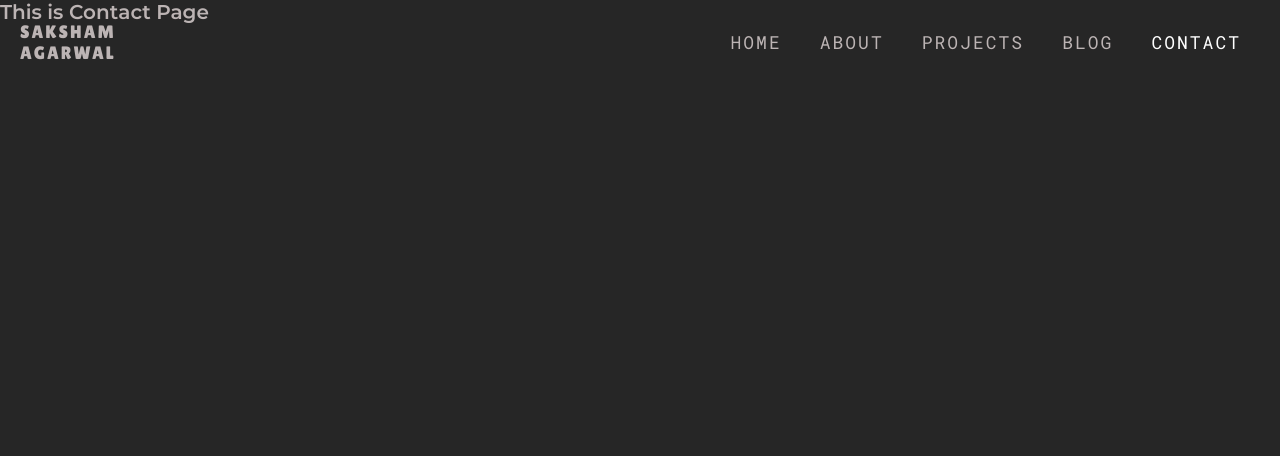
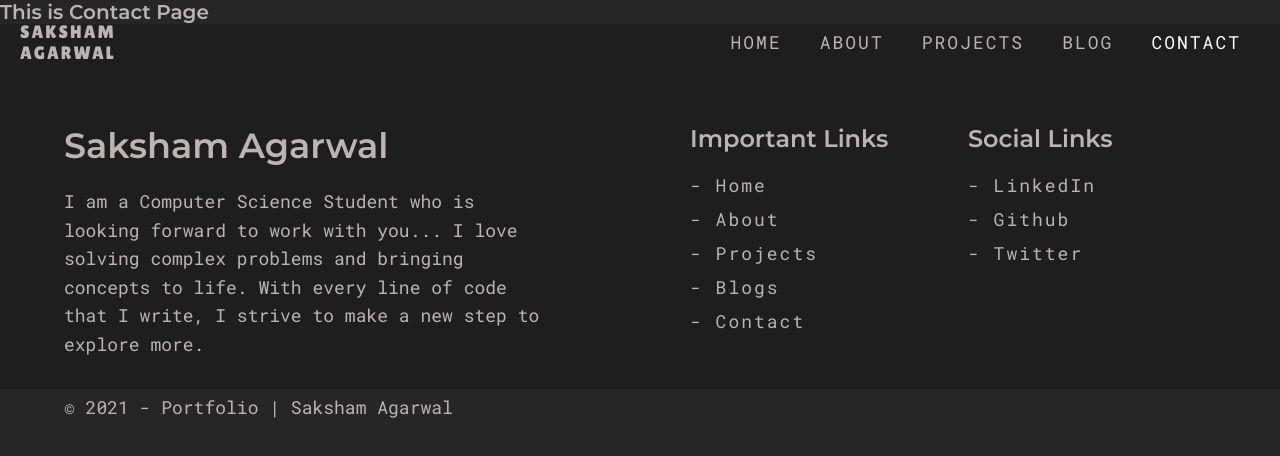
Before and after one commit to skshamagarwal/portfolio, a React (Create React App) app: page /contact in a window 1280 px wide. Shown: the top 456 px of the page. Built offline with nearby package versions, Linux system fonts and the light colour scheme.

Commit message:
Footer and Contact Dialogue on Home added

```diff
--- a/src/App.js
+++ b/src/App.js
@@ -1,5 +1,6 @@
 import React from "react";
 import NavBar from "./components/NavBar";
+import Footer from "./components/Footer";
 import { BrowserRouter as Router, Route, Routes } from "react-router-dom";
 
 import Home from "./pages/Home";
@@ -20,6 +21,7 @@ export default function App() {
           <Route path="/blogs" element={<Blogs />} />
           <Route path="/contact" element={<Contact />} />
         </Routes>
+        <Footer />
       </Router>
     </>
   );
--- /dev/null
+++ b/src/components/Footer.js
@@ -0,0 +1,123 @@
+import React from "react";
+import styled from "styled-components";
+import FooterColumns from "./FooterColumns";
+import PText from "./PText";
+
+const FooterStyles = styled.div`
+  padding-top: 10rem;
+  background-color: var(--deep-dark);
+  .container {
+    display: flex;
+    gap: 3rem;
+    .footer__col1 {
+      flex: 2;
+      padding-right: 10rem;
+      .footer__c1__title {
+        font-size: 3.5rem;
+        margin-bottom: 2rem;
+      }
+      p {
+        font-size: 1.8rem;
+      }
+    }
+    .footer__col2,
+    .footer__col3 {
+      flex: 1;
+    }
+  }
+  .copyright {
+    background-color: var(--dark-bg);
+    margin-top: 3rem;
+    padding: 0.6rem 0;
+    text-align: center;
+    p {
+      display: inline-block;
+      font-size: 1.8rem;
+    }
+  }
+
+  @media only screen and (max-width: 768px) {
+    .container {
+      flex-direction: column;
+      gap: 0rem;
+      & > div {
+          margin-top: 5rem;
+      }
+      .footer__col1 {
+        padding: 0;
+      }
+    }
+  }
+`;
+export default function Footer() {
+  return (
+    <FooterStyles>
+      <div className="container">
+        <div className="footer__col1">
+          <h1 className="footer__c1__title">Saksham Agarwal</h1>
+          <PText>
+            {
+              "I am a Computer Science Student who is looking forward to work with you... I love solving complex problems and bringing concepts to life. With every line of code that I write, I strive to make a new step to explore more."
+            }
+          </PText>
+        </div>
+        <div className="footer__col2">
+          <FooterColumns
+            heading="Important Links"
+            links={[
+              {
+                title: "- Home",
+                path: "/",
+                type: "Link",
+              },
+              {
+                title: "- About",
+                path: "/about",
+                type: "Link",
+              },
+              {
+                title: "- Projects",
+                path: "/projects",
+                type: "Link",
+              },
+              {
+                title: "- Blogs",
+                path: "/blogs",
+                type: "Link",
+              },
+              {
+                title: "- Contact",
+                path: "/contact",
+                type: "Link",
+              },
+            ]}
+          />
+        </div>
+        <div className="footer__col3">
+          <FooterColumns
+            heading="Social Links"
+            links={[
+              {
+                title: "- LinkedIn",
+                path: "https://www.linkedin.com/in/skshamagarwal/",
+              },
+              {
+                title: "- Github",
+                path: "https://github.com/skshamagarwal",
+              },
+              {
+                title: "- Twitter",
+                path: "https://twitter.com/skshamagarwal",
+              },
+            ]}
+          />
+        </div>
+      </div>
+      <div className="copyright">
+        <div className="container">
+          <p> © 2021 - Portfolio | Saksham Agarwal</p>
+        </div>
+      </div>
+    </FooterStyles>
+  );
+}
--- /dev/null
+++ b/src/components/FooterColumns.js
@@ -0,0 +1,60 @@
+import React from "react";
+import { Link } from "react-router-dom";
+import styled from "styled-components";
+
+const ColStyles = styled.div`
+  .heading {
+    font-size: 2.4rem;
+    margin-bottom: 2rem;
+  }
+  ul {
+    li {
+      margin-bottom: 1rem;
+      a {
+        font-size: 1.8rem;
+        letter-spacing: 2px;
+        &:hover {
+            color: var(--white);
+        }
+    }
+    &:hover {
+        transform: scale(1.1);
+    }
+    }
+  }
+`;
+
+export default function FooterColumns({
+  heading = "col heading",
+  links = [
+    {
+      type: "Link",
+      title: "Home",
+      path: "/home",
+    },
+    {
+      type: "Link",
+      title: "About",
+      path: "/about",
+    },
+  ],
+}) {
+  return (
+    <ColStyles>
+      <h1 className="heading">{heading}</h1>
+      <ul>
+        {links.map((item, index) => (
+          <li key={index}>
+            {item.type === "Link" ? (
+              <Link to={item.path}>{item.title}</Link>
+            ) : (
+              <a href={item.path} target="_blank" rel="noreferrar noreferrer">
+                {item.title}
+              </a>
+            )}
+          </li>
+        ))}
+      </ul>
+    </ColStyles>
+  );
+}
--- a/src/components/PText.js
+++ b/src/components/PText.js
@@ -3,7 +3,7 @@ import styled from 'styled-components';
 
 const PStyle = styled.div`
     color: var(--white);
-    width: 80%;
+    width: 100%;
     max-width: 800px;
     margin: 0 auto;
     font-size: 2.2rem;
--- a/src/pages/Home.js
+++ b/src/pages/Home.js
@@ -6,8 +6,8 @@ import Social from "../components/Social";
 
 const HomeStyles = styled.div`
   .hero {
+    min-height: 500px;
     height: 100vh;
-    min-height: 500px;
     width: 100%;
     text-align: center;
     display: flex;
@@ -47,6 +47,23 @@ const HomeStyles = styled.div`
     }
   }
 
+  .contact__banner {
+    padding: 10rem 0;
+    .contact__wrapper {
+      background-color: var(--deep-dark);
+      border-radius: 12px;
+      padding: 5rem 0rem;
+      text-align: center;
+      p {
+        font-size: 1.8rem;
+      }
+      .contact__heading {
+        font-size: 4rem;
+        margin-bottom: 5rem;
+      }
+    }
+  }
+
   @media only screen and (max-width: 768px) {
     .hero__heading {
       font-size: 1.5rem;
@@ -60,6 +77,9 @@ const HomeStyles = styled.div`
           margin: 0.5rem;
         }
       }
+    }
+    .contact__heading {
+      font-size: 1.8rem;
     }
   }
 `;
@@ -77,13 +97,13 @@ export default function Home() {
           <div className="hero__info">
             <PText>
               {
-                "I love bringing concepts to life. With every line of code, I strive to make a new step to explore more."
+                "I am a Computer Science Student who is looking forward to work with you... I love solving complex problems and bringing concepts to life. With every line of code that I write, I strive to make a new step to explore more."
               }
             </PText>
             <div className="buttons">
               <Button
                 btnLink="/projects"
-                btnText="Download Resume"
+                btnText="Download CV"
                 outline={false}
               />
               <Button btnLink="/projects" btnText="Contact" outline={true} />
@@ -91,6 +111,16 @@ export default function Home() {
           </div>
         </div>
       </div>
+
+      <div className="contact__banner">
+        <div className="container">
+          <div className="contact__wrapper">
+            <PText>Have a project in mind ?</PText>
+            <h3 className="contact__heading">Let me help you</h3>
+            <Button btnText="Contact Now" btnLink="/contact"></Button>
+          </div>
+        </div>
+      </div>
     </HomeStyles>
   );
 }
```
